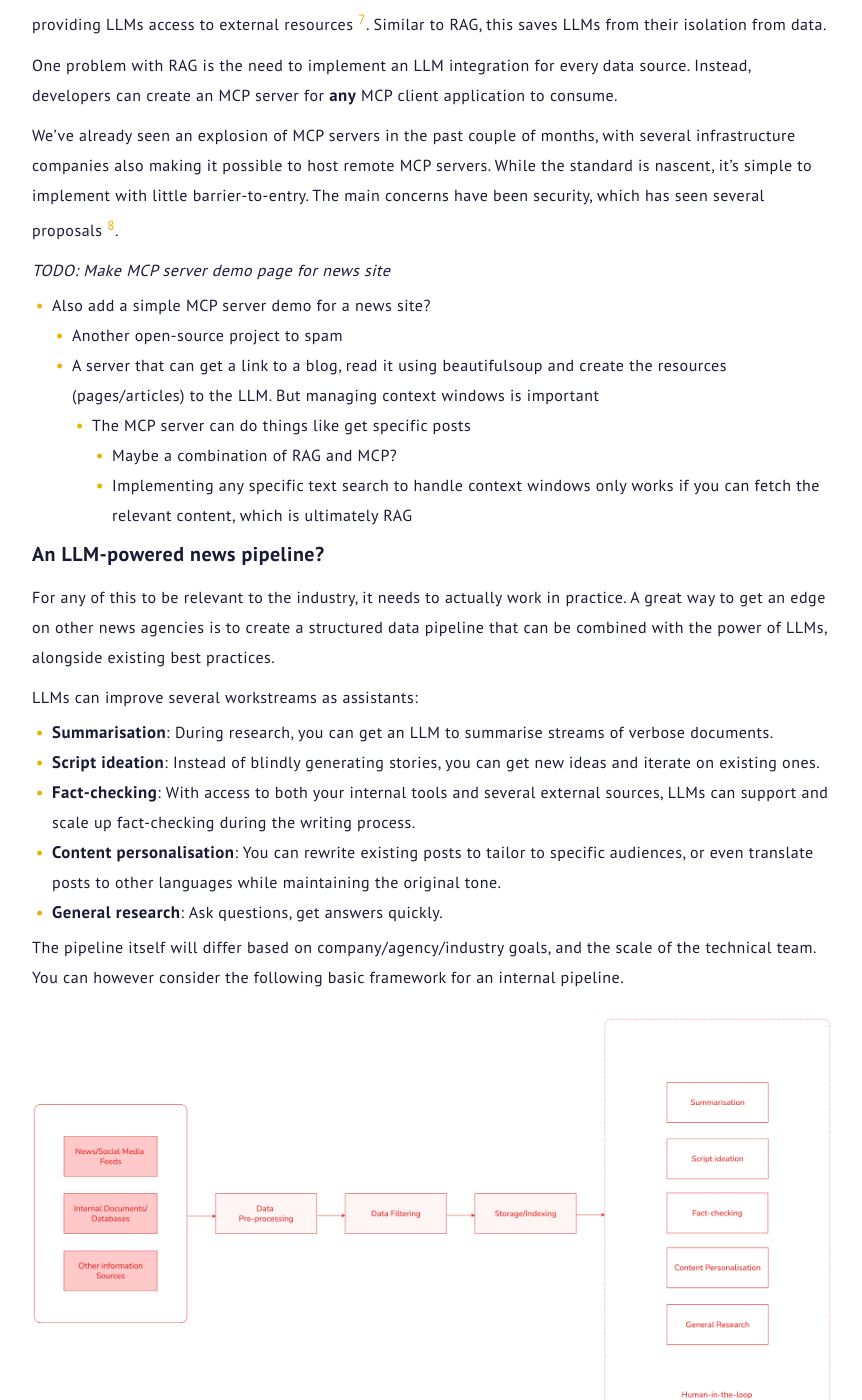
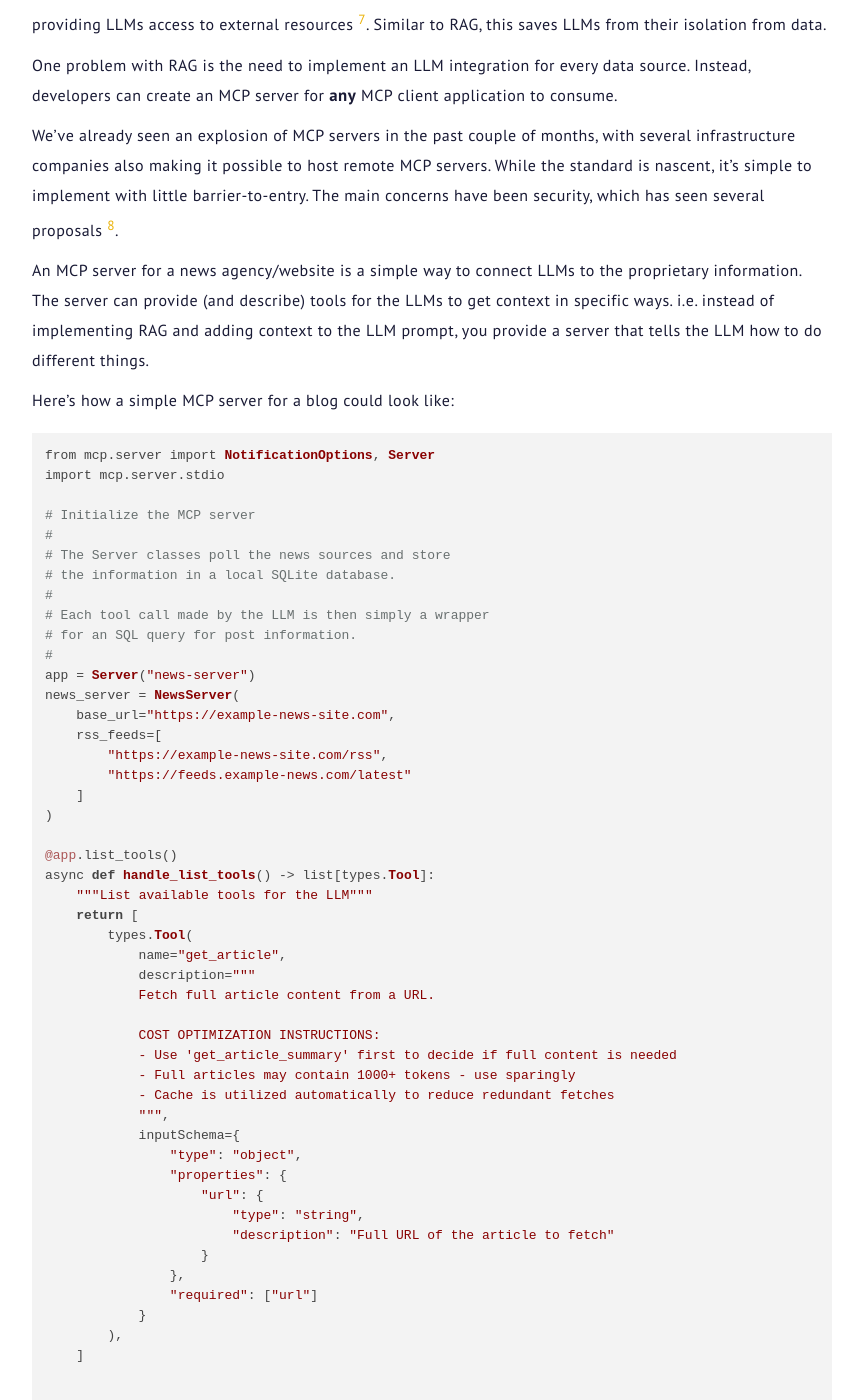
Before and after one commit to OpeOnikute/opeonikute.github.io, a Jekyll site: the page built from posts/ai-journalism.md, in a window 1280 px wide and 1400 px high, scrolled down 5393 px. Shown: the whole window, without its empty margins (208-1070 px from the left). Built offline with Jekyll 4.4.1, drawn with Linux system fonts in a browser that asks for light colours; nearby versions of some CDN libraries; some of the changed text lies outside the part shown.

Commit message:
add mcp section

````diff
--- a/_data/2025.yml
+++ b/_data/2025.yml
@@ -1,4 +1,4 @@
-- title: Something about AI Journalism
+- title: I predicted AI journalism 10 years ago - and I got it wrong
   link: ai-journalism
   date: May 2025
 - title: Auto-remediation is important
--- a/posts/ai-journalism.md
+++ b/posts/ai-journalism.md
@@ -150,14 +150,82 @@ One problem with RAG is the need to implement an LLM integration for every data
 
 We've already seen an explosion of MCP servers in the past couple of months, with several infrastructure companies also making it possible to host remote MCP servers. While the standard is nascent, it's simple to implement with little barrier-to-entry. The main concerns have been security, which has seen several proposals [^8].
 
-*TODO: Make MCP server demo page for news site*
+An MCP server for a news agency/website is a simple way to connect LLMs to the proprietary information. The server can provide (and describe) tools for the LLMs to get context in specific ways. i.e. instead of implementing RAG and adding context to the LLM prompt, you provide a server that tells the LLM how to do different things.
 
-- Also add a simple MCP server demo for a news site?
-    - Another open-source project to spam
-    - A server that can get a link to a blog, read it using beautifulsoup and create the resources (pages/articles) to the LLM. But managing context windows is important
-        - The MCP server can do things like get specific posts
-            - Maybe a combination of RAG and MCP?
-            - Implementing any specific text search to handle context windows only works if you can fetch the relevant content, which is ultimately RAG
+Here's how a simple MCP server for a blog could look like:
+
+```
+from mcp.server import NotificationOptions, Server
+import mcp.server.stdio
+
+# Initialize the MCP server
+#
+# The Server classes poll the news sources and store
+# the information in a local SQLite database.
+#
+# Each tool call made by the LLM is then simply a wrapper
+# for an SQL query for post information.
+#
+app = Server("news-server")
+news_server = NewsServer(
+    base_url="https://example-news-site.com",
+    rss_feeds=[
+        "https://example-news-site.com/rss",
+        "https://feeds.example-news.com/latest"
+    ]
+)
+
+@app.list_tools()
+async def handle_list_tools() -> list[types.Tool]:
+    """List available tools for the LLM"""
+    return [
+        types.Tool(
+            name="get_article",
+            description="""
+            Fetch full article content from a URL.
+
+            COST OPTIMIZATION INSTRUCTIONS:
+            - Use 'get_article_summary' first to decide if full content is needed
+            - Full articles may contain 1000+ tokens - use sparingly
+            - Cache is utilized automatically to reduce redundant fetches
+            """,
+            inputSchema={
+                "type": "object",
+                "properties": {
+                    "url": {
+                        "type": "string",
+                        "description": "Full URL of the article to fetch"
+                    }
+                },
+                "required": ["url"]
+            }
+        ),
+    ]
+
+
+async def main():
+    # Run the server using stdin/stdout streams
+    async with mcp.server.stdio.stdio_server() as (read_stream, write_stream):
+        await app.run(
+            read_stream,
+            write_stream,
+            InitializationOptions(
+                server_name="news-server",
+                server_version="0.1.0",
+                capabilities=app.get_capabilities(
+                    notification_options=NotificationOptions(),
+                    experimental_capabilities={},
+                ),
+            ),
+        )
+
+if __name__ == "__main__":
+    import atexit
+    atexit.register(lambda: asyncio.run(cleanup()))
+    asyncio.run(main())
+```
+
+While MCP is a refreshing way to provide context to LLMs, it's not an automatic shortcut to escape the challenges of RAG. The data ingestion and indexing requirements remain - you still need the data stored somewhere before it can be exposed. It's also likely that you need real-time information, which becomes even more of a challenge.
 
 ### An LLM-powered news pipeline?
 
````
Also changed, not shown: other parts of posts/ai-journalism.md (+1 -1 lines).
